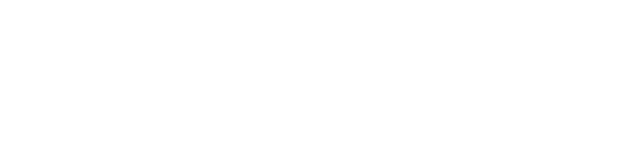
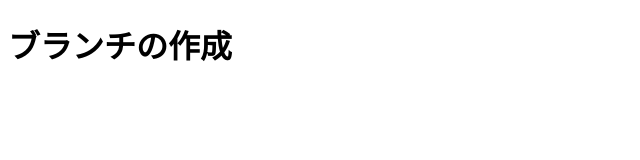
Before and after one commit to ku1h40918/vscode-practice, a plain HTML site: page about.html in a window 1280 px wide. Shown: the whole page, without its empty margins (0-640 px from the left). Drawn offline with Linux system fonts and the light colour scheme.

Commit message:
ブランチの作成

```diff
--- a/about.html
+++ b/about.html
@@ -6,6 +6,6 @@
     <title>Document</title>
 </head>
 <body>
-
+    <h1>ブランチの作成</h1>
 </body>
 </html>
```
